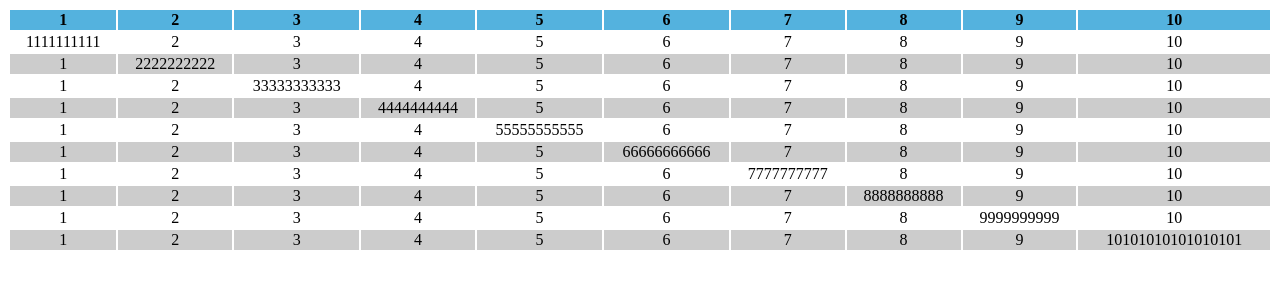
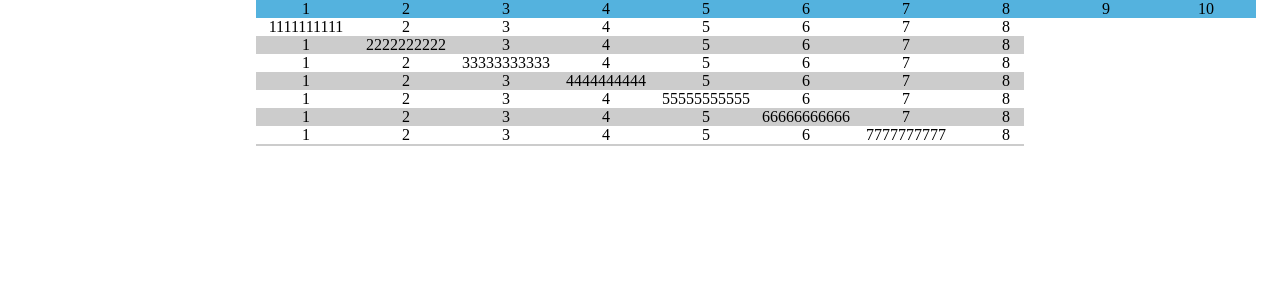
Before and after one commit to sasasakuna/react-responsive-table, a React app: page / in a window 1280 px wide. Shown: the top 300 px of the page. Built offline with nearby package versions, Linux system fonts and the light colour scheme.

Commit message:
hj: add table styling

```diff
--- a/src/index.jsx
+++ b/src/index.jsx
@@ -15,47 +15,66 @@ class ReactResponsiveTable extends React.Component {
              {a: '1', b: '2', c: '3', d: '4', e: '5', f: '6', g: '7777777777', h: '8', i: '9', j: '10'},
              {a: '1', b: '2', c: '3', d: '4', e: '5', f: '6', g: '7', h: '8888888888', i: '9', j: '10'},
              {a: '1', b: '2', c: '3', d: '4', e: '5', f: '6', g: '7', h: '8', i: '9999999999', j: '10'},
-             {a: '1', b: '2', c: '3', d: '4', e: '5', f: '6', g: '7', h: '8', i: '9', j: '10101010101010101'}]
+             {a: '1', b: '2', c: '3', d: '4', e: '5', f: '6', g: '7', h: '8', i: '9', j: '10101010101010101'}],
+     style: {}
     }
+    this._handleScroll = this._handleScroll.bind(this)
+  }
+
+  ComponentDidMount () {
+
+  }
+
+  _handleScroll(event) {
+
+    console.log(ReactDOM.findDOMNode(this.refs.scrollableBody))
+    console.log('ReactDOM.findDOMNode(this).scrollLeft: ', ReactDOM.findDOMNode(this.refs.scrollableBody).scrollLeft)
+    console.log('ReactDOM.findDOMNode(this).scrollTop: ', ReactDOM.findDOMNode(this.refs.scrollableBody).scrollTop)
+    // console.log('ReactDOM.findDOMNode(this).offsetTop: ', ReactDOM.findDOMNode(this.refs.scrollableBody).offsetTop)
+    // console.log('ReactDOM.findDOMNode(this).offsetLeft: ', ReactDOM.findDOMNode(this.refs.scrollableBody).offsetLeft)
+
+    let left = ReactDOM.findDOMNode(this.refs.scrollableBody).scrollLeft
+    this.state.style.transform = 'translate3d' + '('+ left + 'px' + ',' + '0px' + ',' + '0px' + ')';
   }
 
   render() {
+    var state = this.state
     var rows = this.state.dataSet.map(function(data, index){
       return (
-        <tr key={index}>
-          <td>{data.a}</td>
-          <td>{data.b}</td>
-          <td>{data.c}</td>
-          <td>{data.d}</td>
-          <td>{data.e}</td>
-          <td>{data.f}</td>
-          <td>{data.g}</td>
-          <td>{data.h}</td>
-          <td>{data.i}</td>
-          <td>{data.j}</td>
-        </tr>
+        <div key={index} className="tr">
+          <div className="td">{data.a}</div>
+          <div className="td">{data.b}</div>
+          <div className="td">{data.c}</div>
+          <div className="td">{data.d}</div>
+          <div className="td">{data.e}</div>
+          <div className="td">{data.f}</div>
+          <div className="td">{data.g}</div>
+          <div className="td">{data.h}</div>
+          <div className="td">{data.i}</div>
+          <div className="td">{data.j}</div>
+        </div>
       )
     })
     return (
-      <table>
-        <thead>
-          <tr>
-            <th>1</th>
-            <th>2</th>
-            <th>3</th>
-            <th>4</th>
-            <th>5</th>
-            <th>6</th>
-            <th>7</th>
-            <th>8</th>
-            <th>9</th>
-            <th>10</th>
-          </tr>
-        </thead>
-        <tbody>
+      <div className="table">
+        <div className="thead" style={state.style}>
+          <div className="tr">
+            <div className="td">1</div>
+            <div className="td">2</div>
+            <div className="td">3</div>
+            <div className="td">4</div>
+            <div className="td">5</div>
+            <div className="td">6</div>
+            <div className="td">7</div>
+            <div className="td">8</div>
+            <div className="td">9</div>
+            <div className="td">10</div>
+          </div>
+        </div>
+        <div className="tbody" ref="scrollableBody" onScroll={this._handleScroll}>
           {rows}
-        </tbody>
-      </table>
+        </div>
+      </div>
     )
   }
 }
--- a/src/main.scss
+++ b/src/main.scss
@@ -1,17 +1,33 @@
-table {
+.table {
   margin: 0 auto;
-  width: 100%;
+  width: 768px;
+
   text-align: center;
+  white-space: nowrap;
+  z-index: 1;
 }
 
-thead {
+.thead {
+  z-index: 9999;
+  position: absolute;
+  top: 0;
+}
+
+.thead .td {
   background: #54B2DE;
 }
 
-tbody tr:nth-child(even) {
+.tbody {
+  height: 128px;
+  margin-top: 18px;
+  overflow: auto;
+}
+
+.td {
+  display: inline-block;
+  min-width: 100px;
+}
+
+.tbody .tr:nth-child(even) .td {
   background: #ccc;
 }
-
-@media screen and (max-width: 1024px) {
-
-}
```
